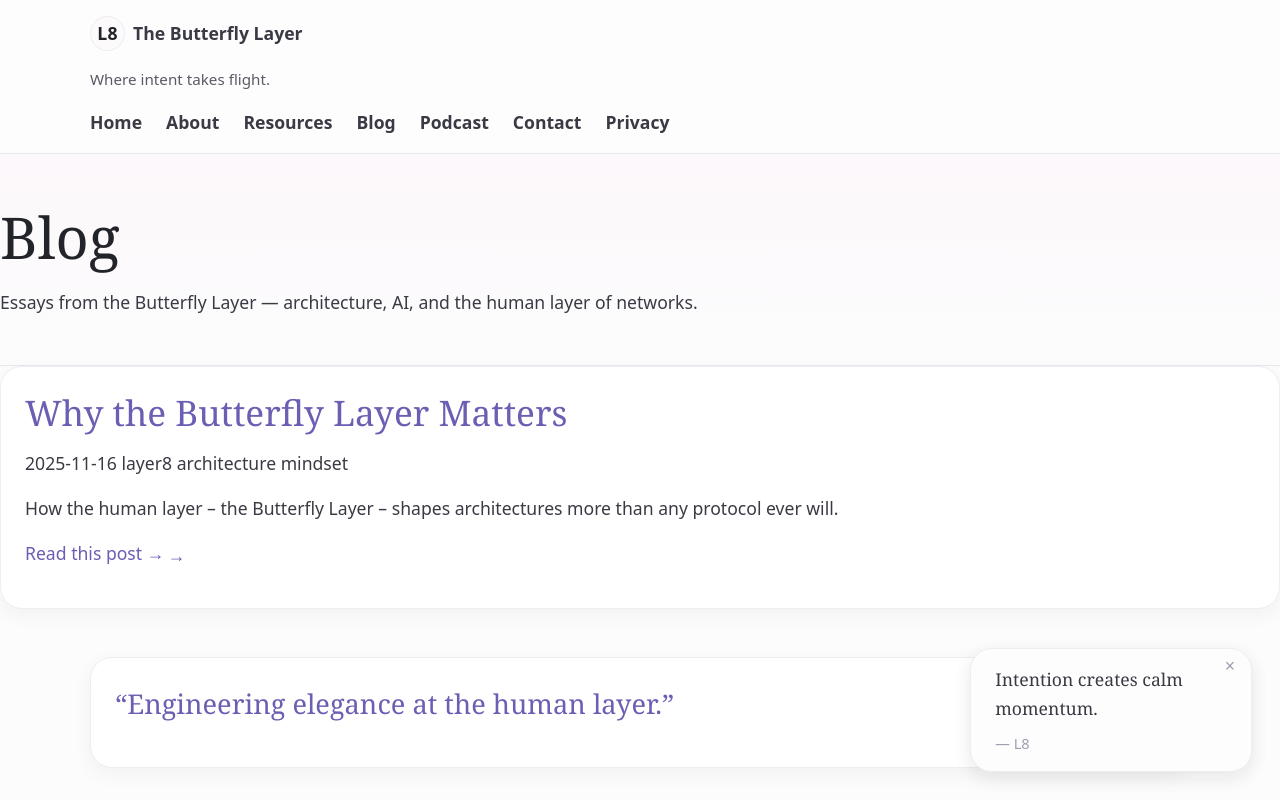
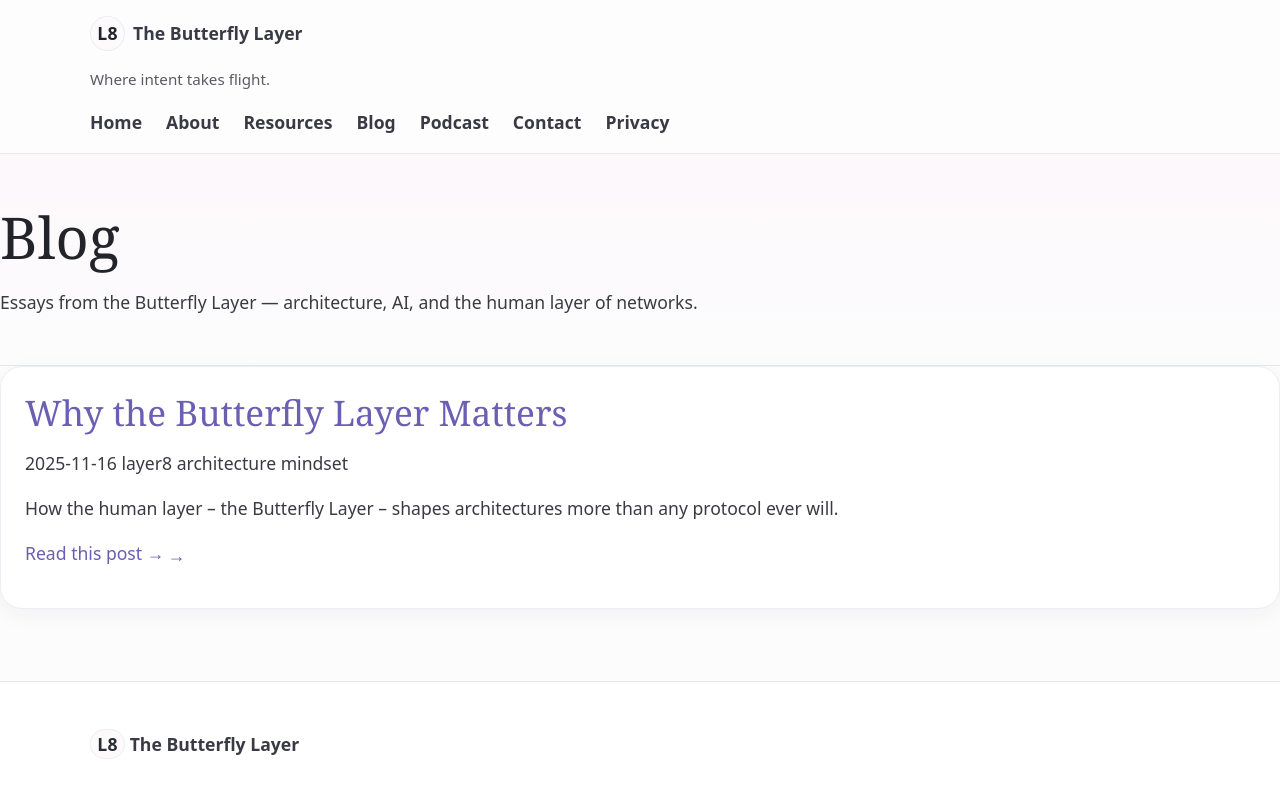
Before and after one commit to bowmanccie/butterflylayer, a plain HTML site: page pages/blog/index.html in a window 1280 px wide. Shown: the top 800 px of the page. Drawn offline with Linux system fonts and the light colour scheme.

Commit message:
Admin layer integration testing.

```diff
--- a/pages/blog/index.html
+++ b/pages/blog/index.html
@@ -24,16 +24,10 @@
     <section class="section">
       <div id="blog-list" class="card-list"></div>
     </section>
-    <aside class="container pull-quote" aria-label="Brand pull quote">
-      <blockquote>
-        <p>“Engineering elegance at the human layer.”</p>
-      </blockquote>
-    </aside>
   </main>
 
   <div id="footer"></div>
   <script src="/assets/js/loader.js" defer></script>
-  <script src="/assets/js/quotes.js" defer></script>
 
   <script>
     // Minimal loader in case your main loader.js doesn’t already hook this:
```
